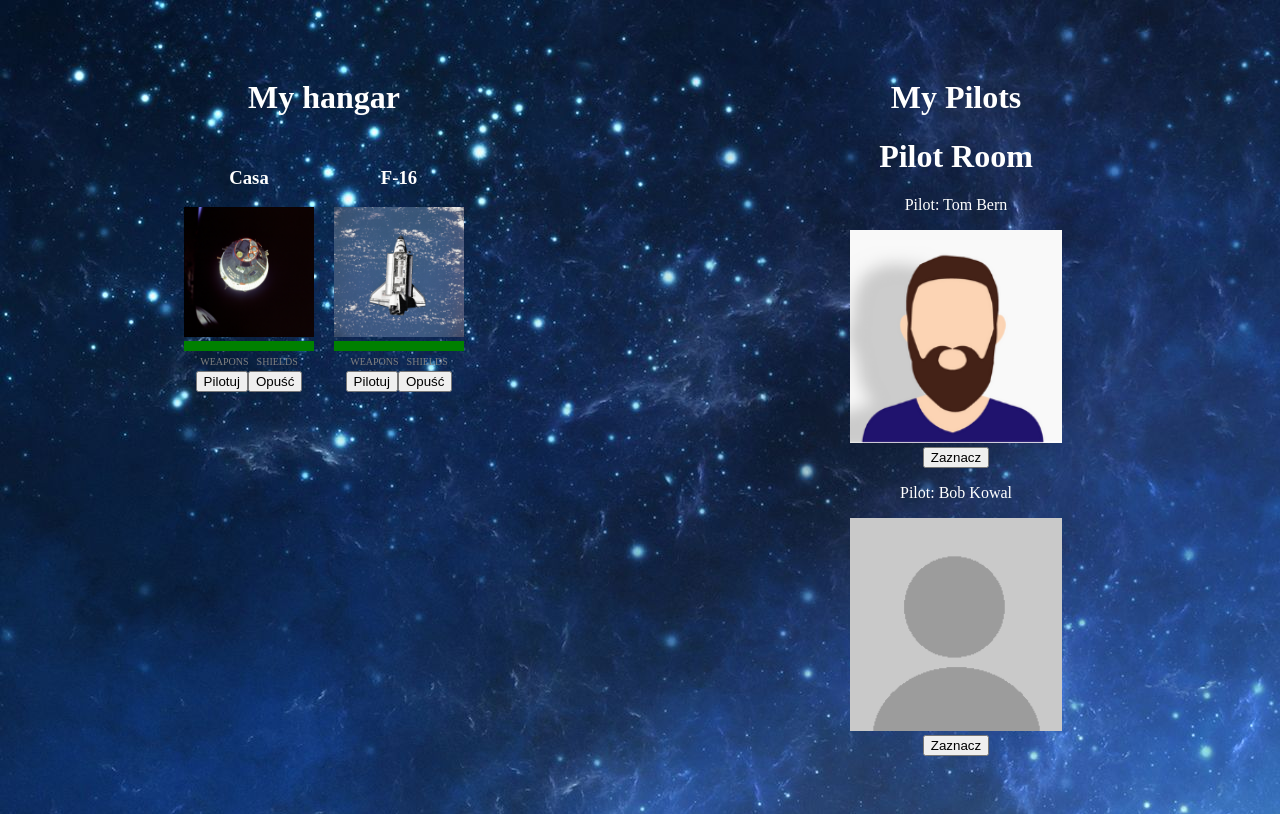
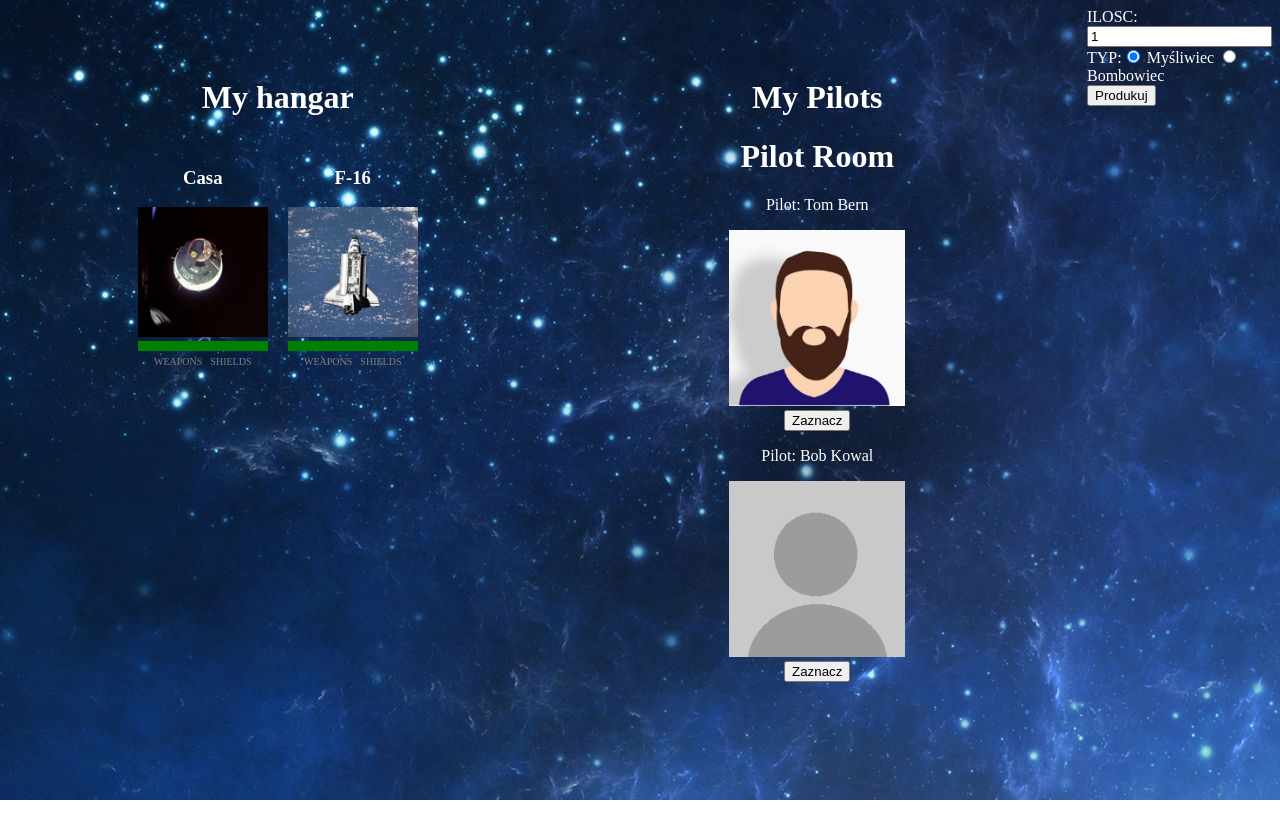
Before and after one commit to paulinakpz/projekt-koncowy, an Angular app in the folder space-app/: page / in a window 1280 px wide. Built offline with nearby package versions, Linux system fonts and the light colour scheme.

Commit message:
dodanie widoku komponentu do generowania statków

```diff
--- /dev/null
+++ b/space-app/src/app/space/engineers-room/engineers-room.component.css
@@ -0,0 +1,3 @@
+.error {
+    color: red;
+}
--- /dev/null
+++ b/space-app/src/app/space/engineers-room/engineers-room.component.html
@@ -0,0 +1,23 @@
+<form [formGroup]="form" (ngSubmit)="orderSpaceShip(form.value)">
+  <div class="control-group">
+    <label class="control-label">ILOSC:</label>
+    <input type="number" formControlName="shipCount" />
+    <span *ngIf="form.get('shipCount').hasError('required')" class="error"> podaj wartość </span>
+    <span *ngIf="form.get('shipCount').hasError('min') || form.get('shipCount').hasError('max')" class="error"> podaj liczbe z zakresu 1- 5  </span>
+  </div>
+
+  <div class="control-group">
+    <label class="control-label">TYP:</label>
+    <label *ngFor="let spaceShipType of spaceShipTypes">
+      <input
+        type="radio"
+        formControlName="shipType"
+        [value]="spaceShipType.value"
+      />
+      {{ spaceShipType.label }}
+    </label>
+  </div>
+  <div class="control-group">
+    <button type="submit" [disabled]="form.invalid">Produkuj</button>
+  </div>
+</form>
--- /dev/null
+++ b/space-app/src/app/space/engineers-room/engineers-room.component.ts
@@ -0,0 +1,38 @@
+import { Component, OnInit } from '@angular/core';
+import { FormControl, FormGroup, Validators } from '@angular/forms';
+import { OrderFromValue } from '../order-from-value';
+import { SpaceShipType } from '../space-ship-type.enum';
+
+interface ShipType {
+  label: string,
+  value: SpaceShipType
+}
+
+@Component({
+  selector: 'app-engineers-room',
+  templateUrl: './engineers-room.component.html',
+  styleUrls: ['./engineers-room.component.css']
+})
+export class EngineersRoomComponent implements OnInit {
+
+  spaceShipTypes: ShipType[] = [
+    {label: 'Myśliwiec' , value: SpaceShipType.Fighter},
+    {label: 'Bombowiec' , value: SpaceShipType.Bomber}
+  ]
+
+
+  form = new FormGroup({
+    shipType: new FormControl(SpaceShipType.Fighter, {validators: [Validators.required]
+    }),
+  shipCount: new FormControl(1 , {validators: [Validators.required , Validators.min(1) , Validators.max(5)]
+  })
+})
+  constructor() { }
+
+  ngOnInit(): void {
+  }
+
+  orderSpaceShip(formValue: OrderFromValue) {
+console.log(formValue)
+  }
+}
--- a/space-app/src/app/space/hangar/hangar.component.html
+++ b/space-app/src/app/space/hangar/hangar.component.html
@@ -2,12 +2,13 @@
     <div class="main-container-item">
         <h1>My hangar </h1>
     <app-space-ship *ngFor="let spaceShip of spaceShips" [spaceShip]="spaceShip">
-        <button (click)="assignPilot(spaceShip)">Pilotuj</button>
-        <button (click)="deassignPilot(spaceShip)">Opuść</button>
+        <button *ngIf="selectedPilot && !spaceShip.pilot" (click)="assignPilot(spaceShip)">Pilotuj</button>
+        <button *ngIf="spaceShip.pilot" (click)="deassignPilot(spaceShip)">Opuść</button>
     </app-space-ship>
     </div>
     <div class="main-container-item">
         <h1>My Pilots </h1>
         <app-pilot-room (selected)="selectedPilot = $event"></app-pilot-room>
     </div>
+    <app-engineers-room></app-engineers-room>
 </div>
--- a/space-app/src/app/space/hangar/hangar.component.ts
+++ b/space-app/src/app/space/hangar/hangar.component.ts
@@ -18,19 +18,18 @@ export class HangarComponent implements OnInit {
   constructor() { }
 
   ngOnInit(): void {
-    this.spaceShips.push(new FighterShip())
+    this.spaceShips.push(new FighterShip());
     // this.spaceShips.push(new FighterShip(new Pilot('Jas Nowak' , '/assets/pilot1.png')));
     this.spaceShips.push(new BomberShip())
     // this.spaceShips.push(new BomberShip(new Pilot('Tomek Kowalski')))
 
   }
-  assignPilot(spaceShip: SpaceShip): void {
-    console.log("assing" , spaceShip)
-
+  assignPilot(spaceShip:SpaceShip):void{
+    spaceShip.pilot = this.selectedPilot;
+    this.pilotRoom.pilotLeave();
   }
-  deassignPilot(spaceShip: SpaceShip): void {
-    console.log("deassing" , spaceShip)
-
+  deassignPilot(spaceShip:SpaceShip):void{
+    this.pilotRoom.pilotReturn(spaceShip.pilot);
+    spaceShip.pilot = null
   }
-
 }
--- /dev/null
+++ b/space-app/src/app/space/order-from-value.ts
@@ -0,0 +1,6 @@
+import { SpaceShipType } from "./space-ship-type.enum";
+
+export interface OrderFromValue {
+    shipCount: number;
+    shipType: SpaceShipType
+}
--- a/space-app/src/app/space/pilot-room/pilot-room.component.ts
+++ b/space-app/src/app/space/pilot-room/pilot-room.component.ts
@@ -22,12 +22,16 @@ export class PilotRoomComponent implements OnInit {
   select(pilot: Pilot) : void {
     this.selectedPilot = pilot;
     this.selected.emit(pilot);
+    console.log("select" , pilot)
     }
 
     pilotLeave():void {
-
+      const index = this.pilots.indexOf(this.selectedPilot);
+      this.pilots.splice(index, 1)
+      this.select(null);
     }
     pilotReturn(pilot: Pilot):void {
+      this.pilots.push(pilot);
 
     }
 }
--- /dev/null
+++ b/space-app/src/app/space/space-ship-type.enum.ts
@@ -0,0 +1,4 @@
+export enum SpaceShipType {
+    Fighter,
+    Bomber
+}
```
Also changed, not shown: space-app/src/app/space/space.module.ts (+6 -2 lines), 1 other file (tests, documents, lock files or other folders).
